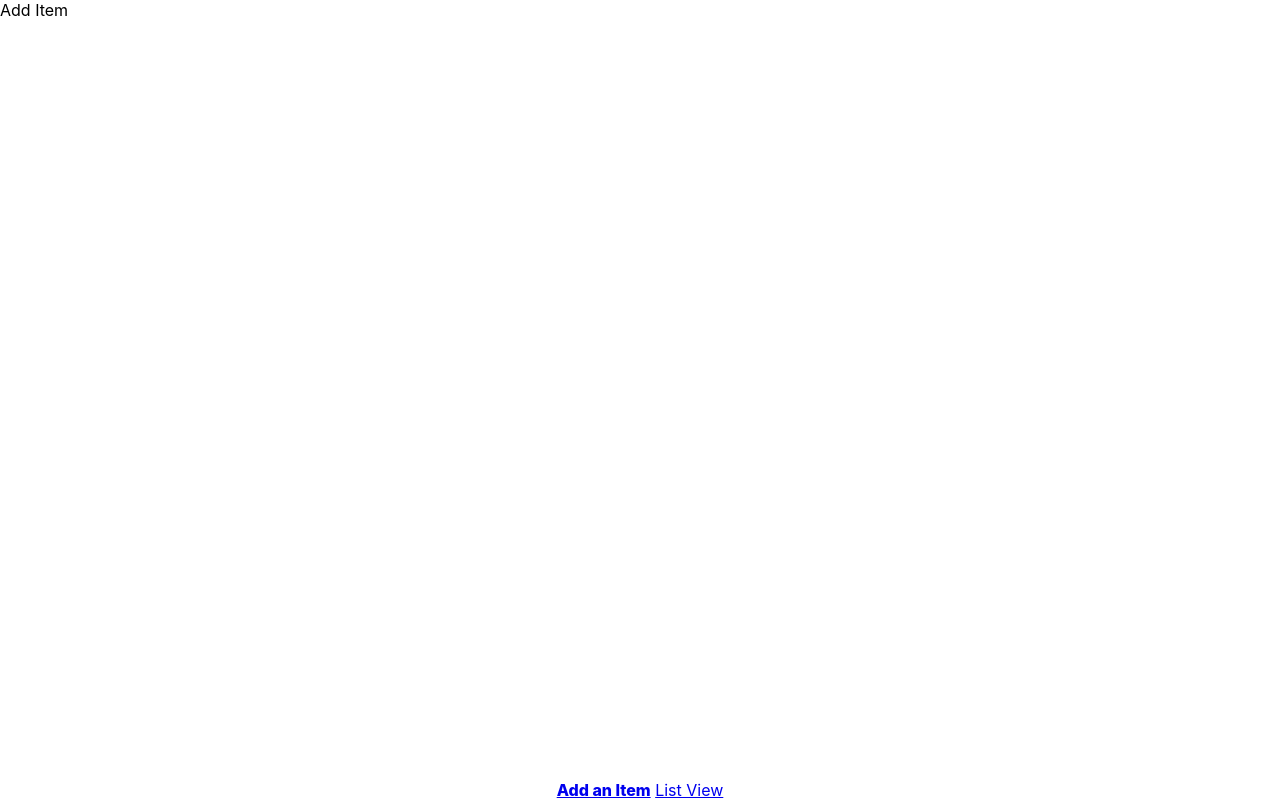
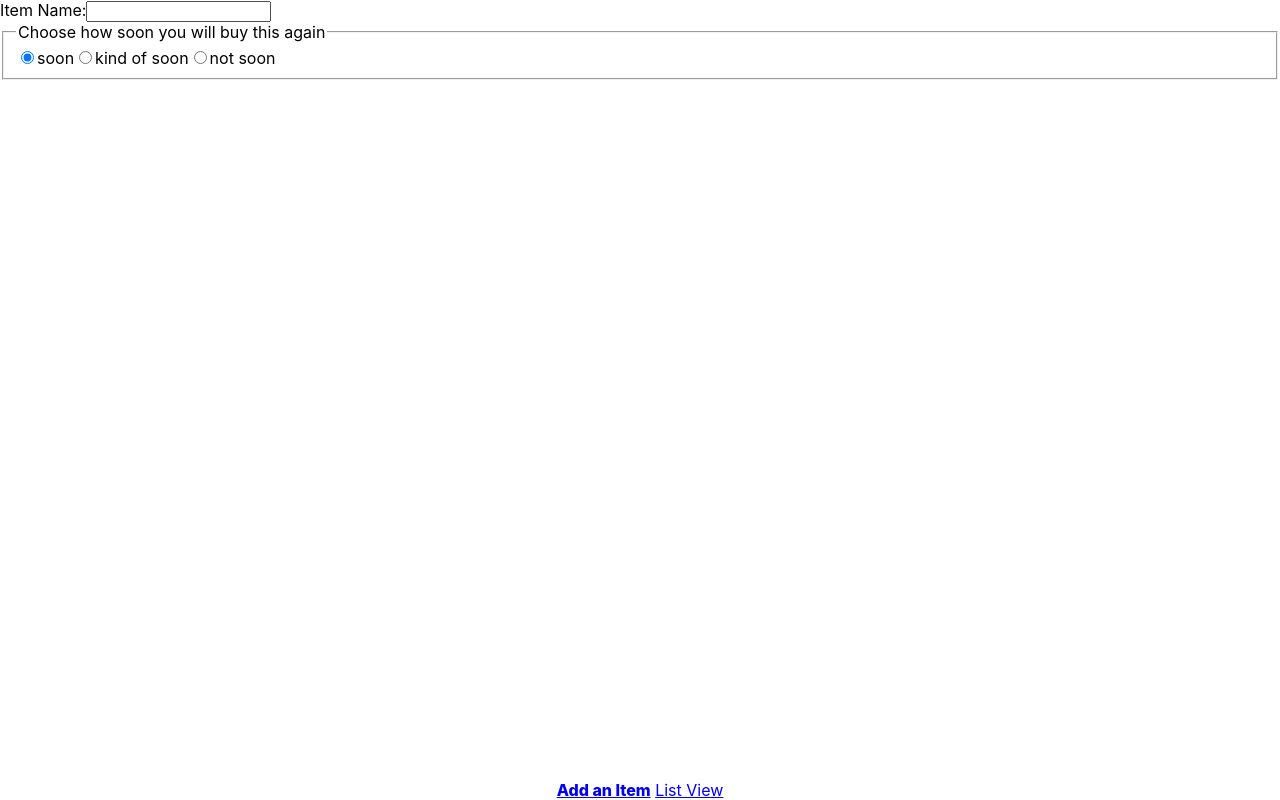
Before and after one commit to the-collab-lab/tcl-36-smart-shopping-list, a React (Create React App) app: page /addItemView in a window 1280 px wide. Built offline with nearby package versions, Linux system fonts and the light colour scheme.

Commit message:
added form with radio buttons and text input /AddItem.jsx

```diff
--- a/src/components/AddItem.jsx
+++ b/src/components/AddItem.jsx
@@ -1,7 +1,38 @@
 import React from 'react';
 
 function AddItem() {
-  return <div>Add Item</div>;
+  return (
+    <form>
+      <label htmlFor="itemName">Item Name:</label>
+      <input type="text" id="itemName" name="itemName"></input>
+
+      <fieldset>
+        <legend>Choose how soon you will buy this again </legend>
+        <input
+          type="radio"
+          id="soon"
+          name="frequency"
+          value="soon"
+          checked
+        ></input>
+        <label htmlFor="soon">soon</label>
+        <input
+          type="radio"
+          id="kind of soon"
+          name="frequency"
+          value="kind of soon"
+        ></input>
+        <label htmlFor="kind of soon">kind of soon</label>
+        <input
+          type="radio"
+          id="not soon"
+          name="frequency"
+          value="not soon"
+        ></input>
+        <label htmlFor="not soon">not soon</label>
+      </fieldset>
+    </form>
+  );
 }
 
 export default AddItem;
```
